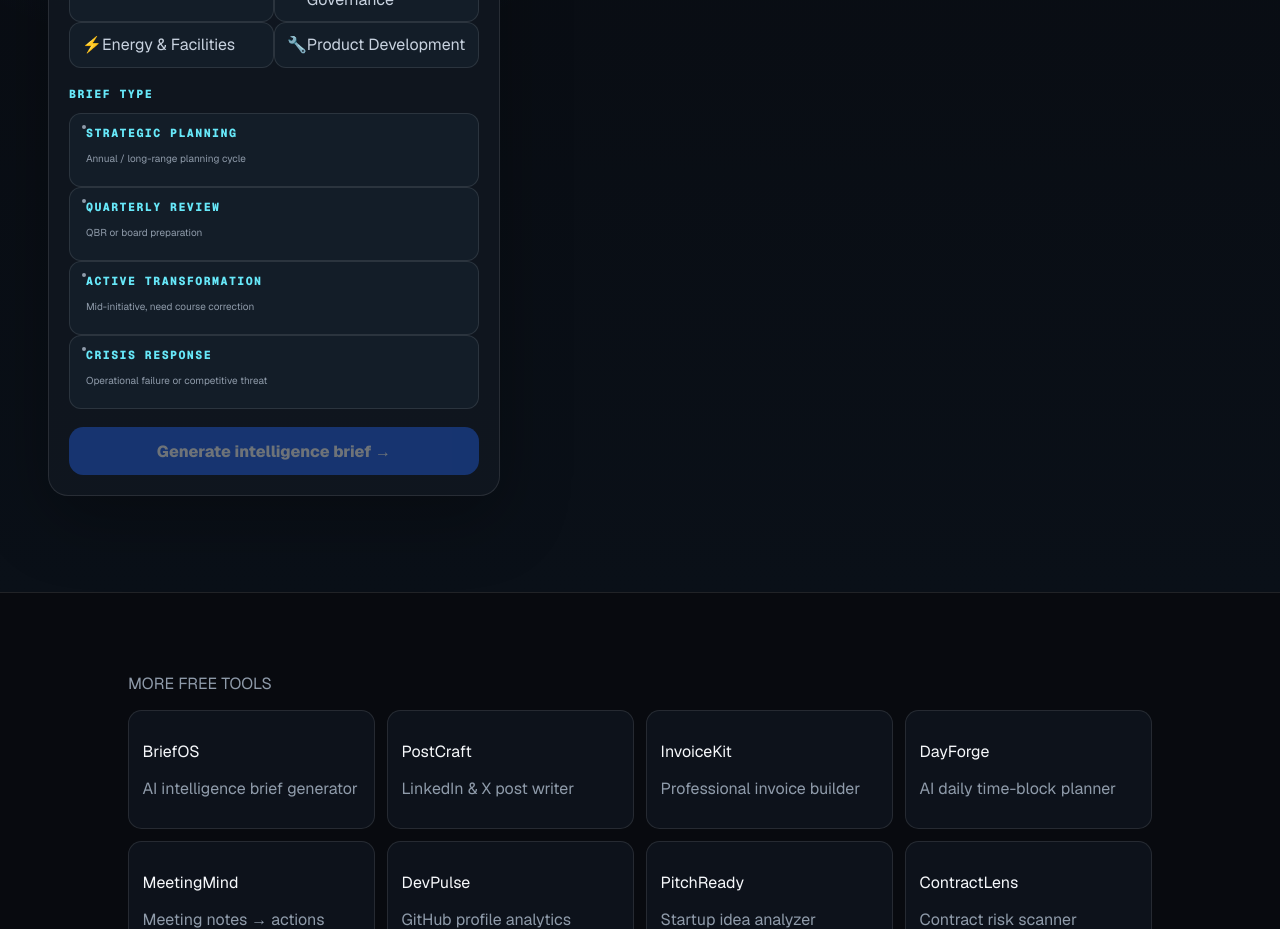
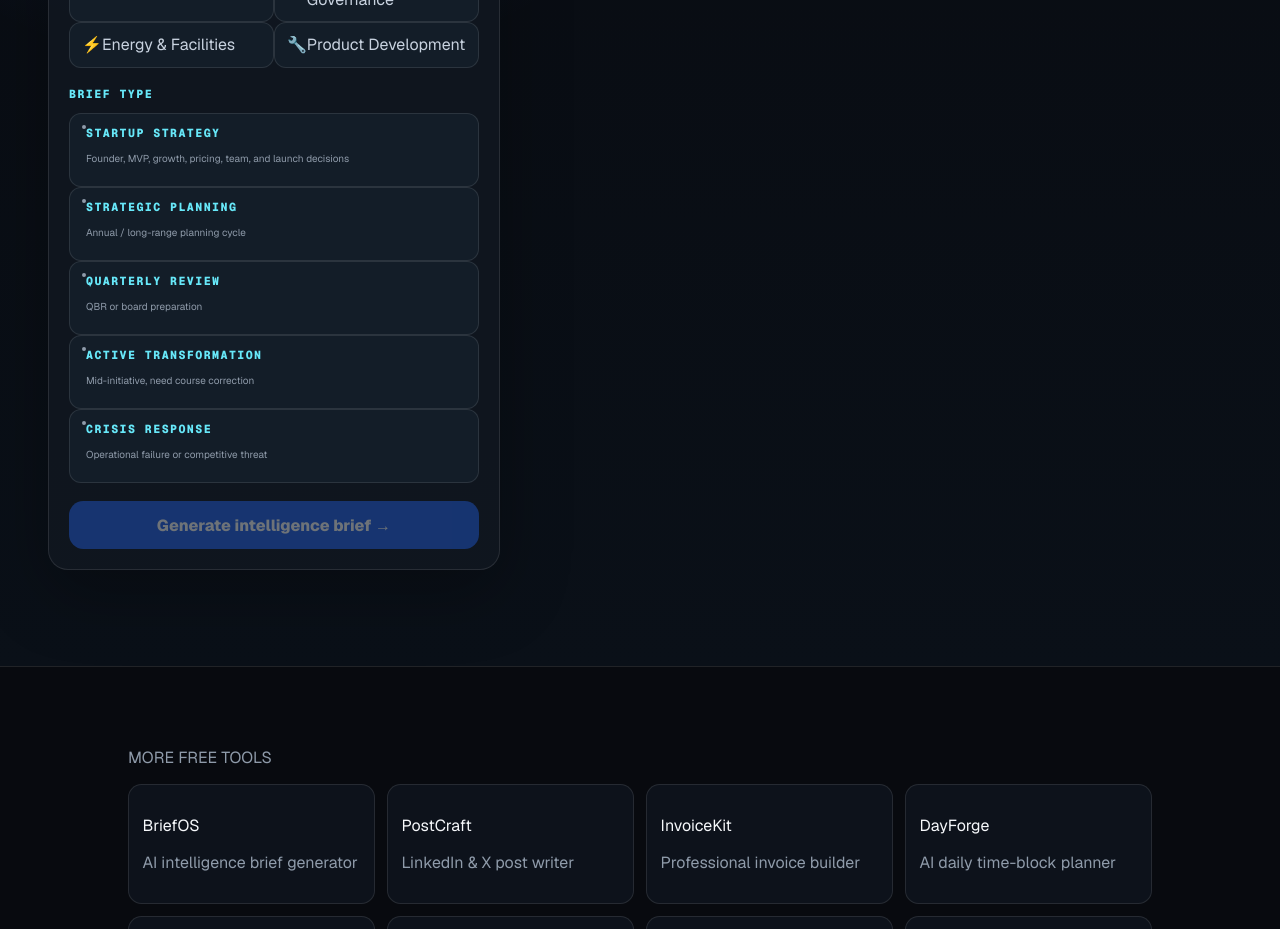
Before and after one commit to jayblast-spec/opsintel, a Next.js app: page / in a window 1280 px wide. Shown: the part 1460-2389 px from the top of the page. Built offline with nearby package versions, Linux system fonts and the light colour scheme.

Commit message:
feat: add Startup Strategy brief type

```diff
--- a/app/components/BriefBuilder.tsx
+++ b/app/components/BriefBuilder.tsx
@@ -18,6 +18,7 @@ const FOCUS_AREAS = [
 ];
 
 const URGENCY_OPTIONS = [
+  { id: "Startup Strategy", label: "Startup Strategy", sub: "Founder, MVP, growth, pricing, team, and launch decisions" },
   { id: "Strategic Planning", label: "Strategic Planning", sub: "Annual / long-range planning cycle" },
   { id: "Quarterly Review", label: "Quarterly Review", sub: "QBR or board preparation" },
   { id: "Active Transformation", label: "Active Transformation", sub: "Mid-initiative, need course correction" },
```
